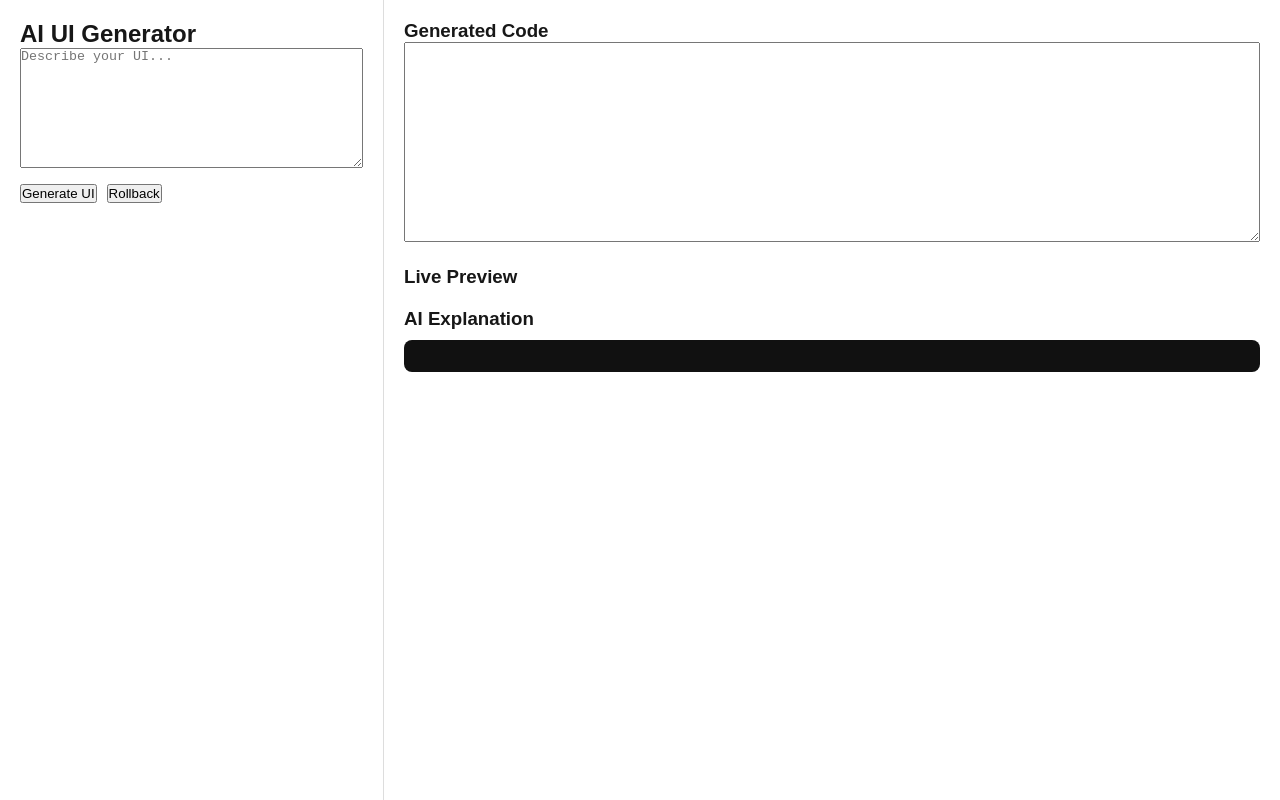
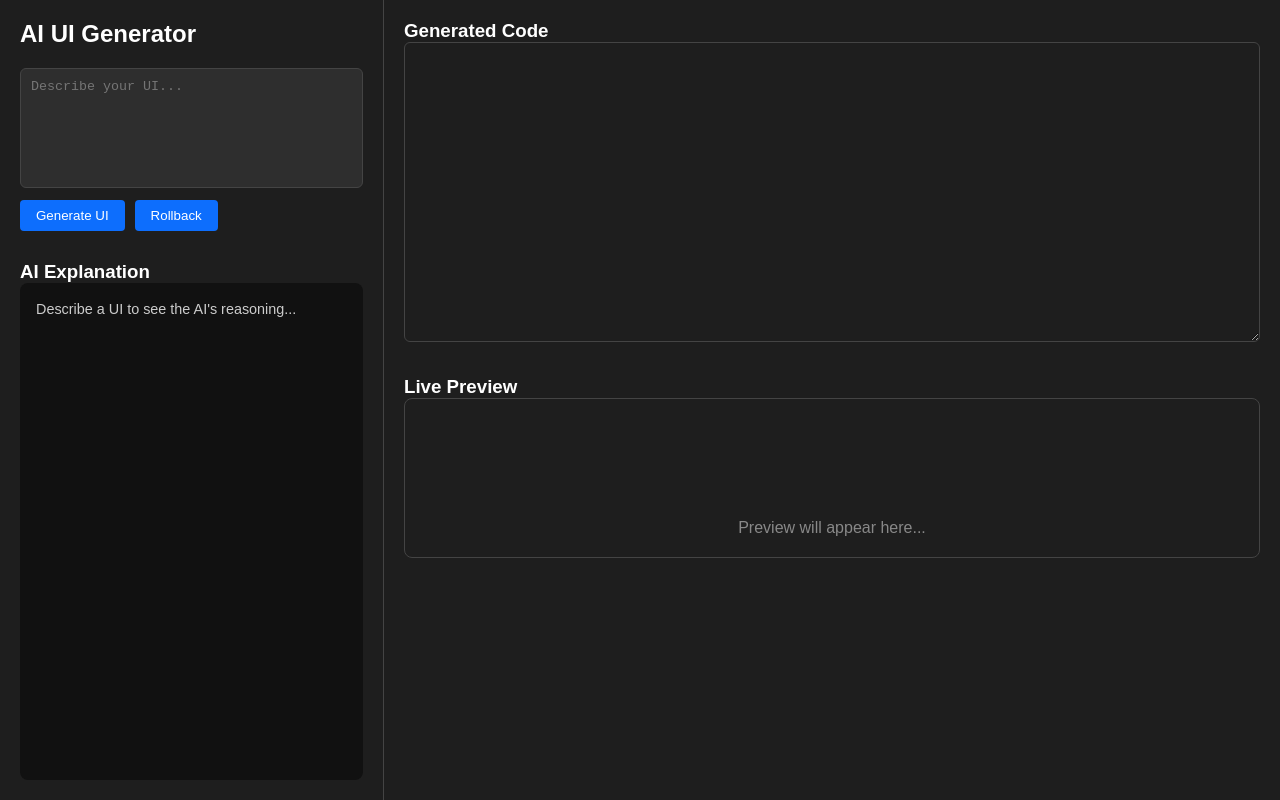
Before and after one commit to Jenni006/AI-UI-GENERATOR, a Next.js app: page / in a window 1280 px wide. Built offline with nearby package versions, Linux system fonts and the light colour scheme.

Commit message:
Polished ui ans iterable editor

```diff
--- a/src/app/page.tsx
+++ b/src/app/page.tsx
@@ -1,7 +1,8 @@
 "use client";
 
-import { useState } from "react";
+import { useState, useEffect } from "react";
 import Renderer from "@/components/Renderer";
+import Button from "@/components/ui/Button";
 
 export default function Home() {
   const [prompt, setPrompt] = useState("");
@@ -10,106 +11,210 @@ export default function Home() {
   const [explanation, setExplanation] = useState("");
   const [history, setHistory] = useState<any[]>([]);
   const [loading, setLoading] = useState(false);
+  const [jsonError, setJsonError] = useState("");
+
+  // Live reload: update preview when code changes
+  useEffect(() => {
+    if (!generatedCode) return;
+    try {
+      const updatedSchema = JSON.parse(generatedCode);
+      setSchema(updatedSchema);
+      setJsonError("");
+    } catch {
+      // ignore invalid JSON while typing
+    }
+  }, [generatedCode]);
 
   const generateUI = async () => {
     if (!prompt) return;
-
     setLoading(true);
 
+    try {
       const res = await fetch("/api/plan", {
         method: "POST",
-      headers: {
-        "Content-Type": "application/json",
-      },
-      body: JSON.stringify({ prompt }),
+        headers: { "Content-Type": "application/json" },
+        body: JSON.stringify({ prompt, previousSchema: schema }),
       });
 
       const data = await res.json();
 
-    if (schema) {
-      setHistory((prev) => [...prev, schema]);
-    }
+      if (schema) setHistory((prev) => [...prev, schema]);
 
       setSchema(data.schema);
-    setGeneratedCode(data.code);
+      setGeneratedCode(JSON.stringify(data.schema, null, 2));
       setExplanation(data.explanation);
-
+    } catch (err) {
+      console.error("Failed to generate:", err);
+    } finally {
       setLoading(false);
+    }
   };
 
   const rollback = () => {
     if (history.length === 0) return;
-
     const previous = history[history.length - 1];
     setSchema(previous);
+    setGeneratedCode(JSON.stringify(previous, null, 2));
     setHistory((prev) => prev.slice(0, -1));
   };
 
+  const renderDiff = () => {
+    if (!history.length || !schema) return null;
+    const prevStr = JSON.stringify(history[history.length - 1], null, 2);
+    const currStr = JSON.stringify(schema, null, 2);
+    const prevLines = prevStr.split("\n");
+    const currLines = currStr.split("\n");
+
+    return currLines.map((line, i) => (
+      <div
+        key={i}
+        style={{
+          backgroundColor: line !== prevLines[i] ? "rgba(255,255,0,0.2)" : "transparent",
+          fontFamily: "monospace",
+          whiteSpace: "pre",
+        }}
+      >
+        {line}
+      </div>
+    ));
+  };
+
   return (
-    <div style={{ display: "flex", height: "100vh" }}>
-
-      {/* LEFT PANEL */}
+    <div style={{ display: "flex", height: "100vh", backgroundColor: "#1e1e1e", color: "#fff", overflow: "hidden" }}>
+      {/* LEFT PANEL: Chat / Control */}
       <div
         style={{
           width: "30%",
           padding: "20px",
-          borderRight: "1px solid #ddd",
+          borderRight: "1px solid #444",
+          display: "flex",
+          flexDirection: "column",
         }}
       >
-        <h2>AI UI Generator</h2>
+        <h2 style={{ marginBottom: "20px" }}>AI UI Generator</h2>
 
         <textarea
           value={prompt}
           onChange={(e) => setPrompt(e.target.value)}
           placeholder="Describe your UI..."
-          style={{ width: "100%", height: "120px", marginBottom: "12px" }}
+          style={{
+            width: "100%",
+            height: "120px",
+            marginBottom: "12px",
+            padding: "10px",
+            borderRadius: "6px",
+            border: "1px solid #444",
+            backgroundColor: "#2e2e2e",
+            color: "#fff",
+            resize: "none",
+          }}
         />
 
-        <button onClick={generateUI} disabled={loading}>
-          {loading ? "Generating..." : "Generate UI"}
-        </button>
-
-        <button
+        <div style={{ display: "flex", gap: "10px" }}>
+          <Button
+            label={loading ? "Generating..." : "Generate UI"}
+            onClick={generateUI}
+          />
+          <Button
+            label="Rollback"
             onClick={rollback}
-          style={{ marginLeft: "10px" }}
-        >
-          Rollback
-        </button>
+            style={{ backgroundColor: "#4a4a4a" }}
+          />
         </div>
 
-      {/* RIGHT PANEL */}
-      <div style={{ width: "70%", padding: "20px", overflow: "auto" }}>
+        <h3 style={{ marginTop: "30px" }}>AI Explanation</h3>
+        <div
+          style={{
+            backgroundColor: "#111",
+            color: "#ccc",
+            padding: "16px",
+            borderRadius: "8px",
+            fontSize: "0.9rem",
+            lineHeight: "1.4",
+            flexGrow: 1,
+            overflowY: "auto",
+          }}
+        >
+          {explanation || "Describe a UI to see the AI's reasoning..."}
+        </div>
+      </div>
 
+      {/* RIGHT PANEL: Code & Preview */}
+      <div style={{ width: "70%", padding: "20px", overflowY: "auto" }}>
+
+        {/* Top Section: Code and Diff */}
+        <div style={{ display: "flex", gap: "20px", marginBottom: "30px" }}>
+          <div style={{ flex: 1 }}>
             <h3>Generated Code</h3>
             <textarea
               value={generatedCode}
-          readOnly
+              onChange={(e) => {
+                setGeneratedCode(e.target.value);
+                try {
+                  const parsed = JSON.parse(e.target.value);
+                  setSchema(parsed);
+                  setJsonError("");
+                } catch (err: any) {
+                  setJsonError(err.message);
+                }
+              }}
               style={{
                 width: "100%",
-            height: "200px",
-            marginBottom: "20px",
+                height: "300px",
+                fontFamily: "monospace",
+                backgroundColor: "#1e1e1e",
+                color: "#fff",
+                border: jsonError ? "2px solid #ff4444" : "1px solid #444",
+                borderRadius: "6px",
+                padding: "10px",
               }}
             />
-
-        <h3>Live Preview</h3>
-        <div style={{ marginBottom: "20px" }}>
-          {schema && <Renderer schema={schema} />}
+            {jsonError && (
+              <div style={{ color: "#ff4444", marginTop: "6px", fontSize: "12px", fontFamily: "monospace" }}>
+                JSON Error: {jsonError}
+              </div>
+            )}
           </div>
 
-        <h3>AI Explanation</h3>
+          {history.length > 0 && (
+            <div style={{ flex: 1 }}>
+              <h3>Previous Version</h3>
               <div
                 style={{
                   backgroundColor: "#111",
-            color: "#ffffff",
-            padding: "16px",
-            borderRadius: "8px",
-            whiteSpace: "pre-wrap",
-            marginTop: "10px",
+                  padding: "10px",
+                  height: "300px",
+                  overflowY: "auto",
+                  borderRadius: "6px",
+                  border: "1px solid #444",
+                  fontSize: "12px",
                 }}
               >
-          {explanation}
+                {renderDiff()}
+              </div>
+            </div>
+          )}
         </div>
 
+        {/* Bottom Section: Live Preview */}
+        <h3>Live Preview</h3>
+        <div
+          style={{
+            marginBottom: "20px",
+            padding: "20px",
+            backgroundColor: "#1e1e1e",
+            color: "#fff",
+            borderRadius: "8px",
+            minHeight: "150px",
+            border: "1px solid #444",
+          }}
+        >
+          {schema ? <Renderer schema={schema} /> : (
+             <div style={{ color: "#888", textAlign: "center", marginTop: "100px" }}>
+               Preview will appear here...
+             </div>
+          )}
+        </div>
       </div>
     </div>
   );
--- a/src/components/ui/Button.tsx
+++ b/src/components/ui/Button.tsx
@@ -1,23 +1,26 @@
 "use client";
 
 interface ButtonProps {
-  label?: string;
+  label: string;
+  onClick?: () => void;
+  style?: React.CSSProperties;
   children?: React.ReactNode;
 }
 
-export default function Button({ label, children }: ButtonProps) {
+export default function Button({ label, onClick }: ButtonProps) {
   return (
     <button
+      onClick={onClick}
       style={{
-        padding: "10px 16px",
-        backgroundColor: "#2563eb",
-        color: "white",
+        backgroundColor: "#0d6efd",
+        color: "#fff",
+        padding: "8px 16px",
         border: "none",
-        borderRadius: "6px",
+        borderRadius: "4px",
         cursor: "pointer",
       }}
     >
-      {label || children}
+      {label}
     </button>
   );
 }
--- a/src/components/ui/Card.tsx
+++ b/src/components/ui/Card.tsx
@@ -9,11 +9,14 @@ export default function Card({ title, children }: CardProps) {
   return (
     <div
       style={{
-        border: "1px solid #ddd",
+        backgroundColor: "#111", // dark background
+        color: "#fff",            // text white
+        border: "1px solid #333",
         padding: "16px",
         borderRadius: "8px",
         marginBottom: "16px",
         width: "300px",
+        boxShadow: "0 2px 6px rgba(0,0,0,0.5)",
       }}
     >
       {title && <h3>{title}</h3>}
--- a/src/components/ui/Modal.tsx
+++ b/src/components/ui/Modal.tsx
@@ -1,22 +1,22 @@
 "use client";
 
 interface ModalProps {
-  title?: string;
   children?: React.ReactNode;
 }
 
-export default function Modal({ title, children }: ModalProps) {
+export default function Modal({ children }: ModalProps) {
   return (
     <div
       style={{
-        border: "1px solid #aaa",
+        backgroundColor: "#2a2a2a",
+        border: "1px solid #444",
         padding: "16px",
         borderRadius: "8px",
-        backgroundColor: "#f9f9f9",
+        width: "300px",
         marginTop: "16px",
+        boxShadow: "0 4px 8px rgba(0,0,0,0.6)",
       }}
     >
-      {title && <h3>{title}</h3>}
       {children}
     </div>
   );
```
Also changed, not shown: src/app/api/plan/route.ts (+36 -41 lines). Lines whose indentation alone changed are shown as unchanged.
